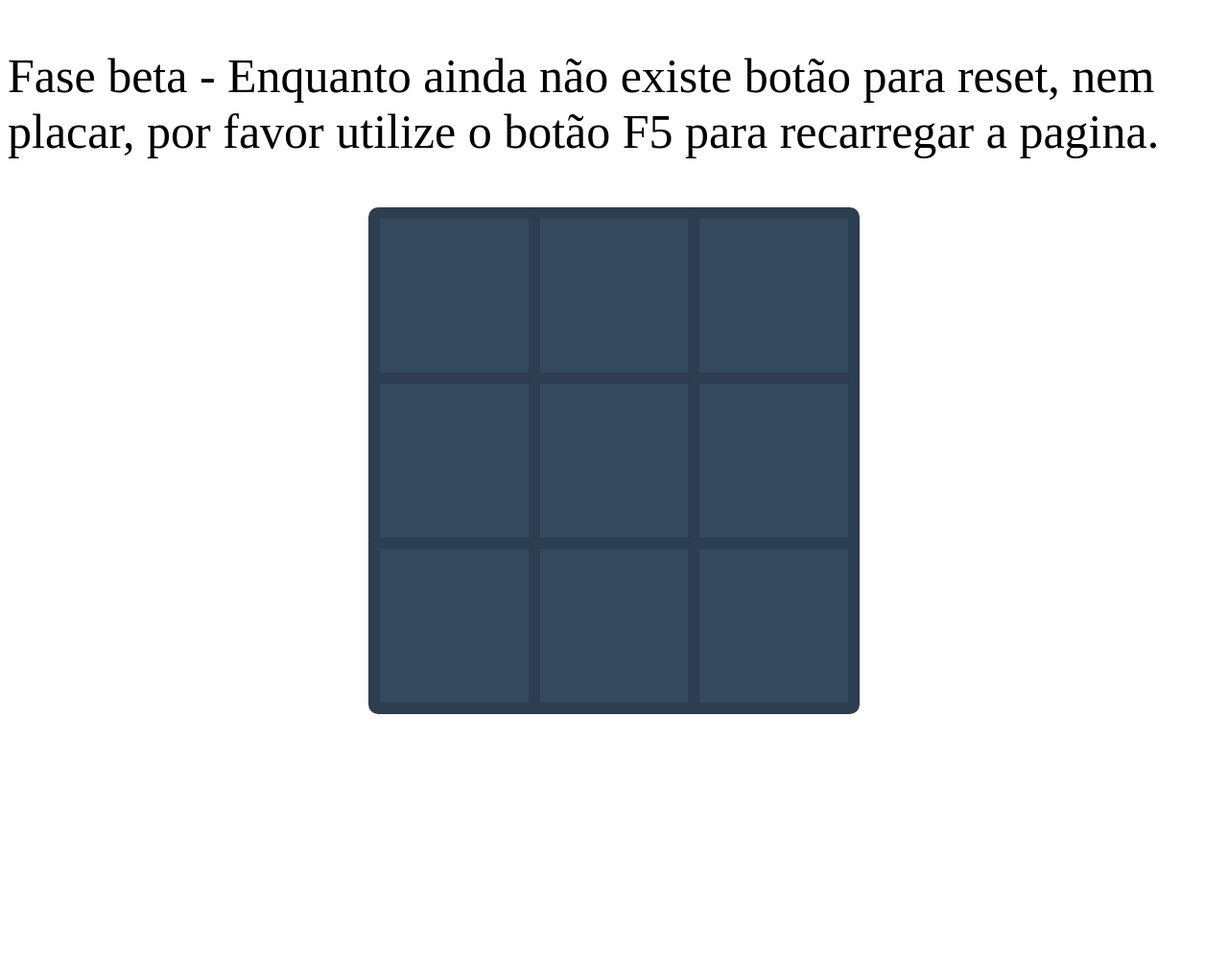
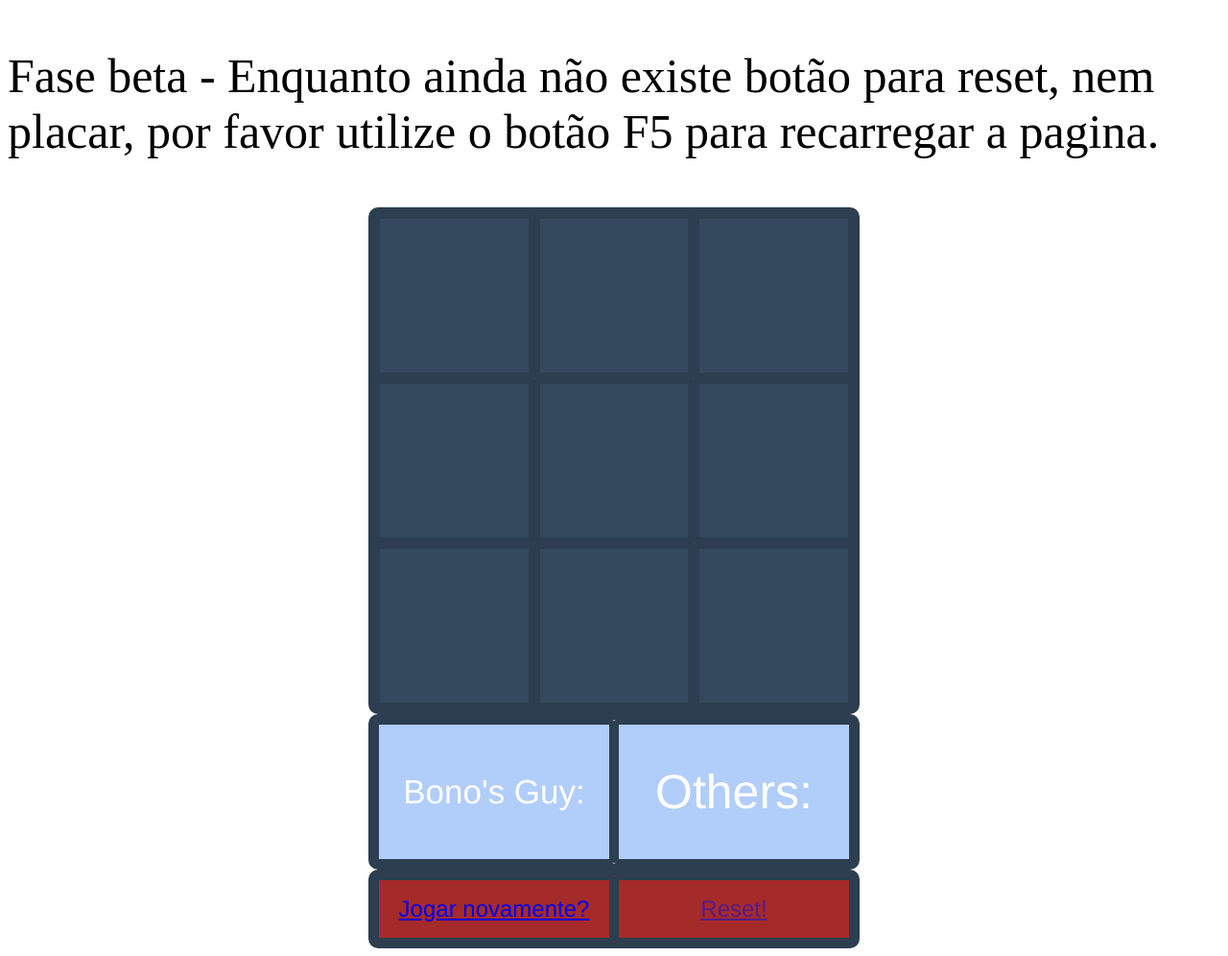
Before and after one commit to giovannicurcuruto/Bono_tictactoe, a plain HTML site: page src/tic_tac_bono.html in a window 1280 px wide. Shown: the whole page at 96% size. Before the commit the page ends 800 px from the top, so only its background shows below. Drawn offline with Linux system fonts and the light colour scheme.

Commit message:
feat(interface of tictac): Implementing the reset, placar, but not working yet the continuos gamming.

```diff
--- a/src/js/bone_game.js
+++ b/src/js/bone_game.js
@@ -7,7 +7,8 @@ const bono_game = {
             this.indice_turno = (this.indice_turno === 0 ? 1 : 0);
         }
     },
-
+    win_x: 0,
+    win_0: 0,
     elemento_container: null,
     gameover: false,
     seqVencedora: [
@@ -51,7 +52,9 @@ const bono_game = {
 
     game_is_over: function () {
         this.gameover = true;
-        console.log('Game over bitch - You Win');
+        console.log('Game over');
+        this.pontua_jogo();
+
     },
 
     start: function () {
@@ -60,6 +63,20 @@ const bono_game = {
         this.gameover = false;
 
     },
+
+
+
+    jogo_continuo: function () {
+
+
+
+    },
+
+
+    reset: function (){
+        document.getElementById(btn-reset).innerHTML = start();
+    },
+
 
     verifica_seqVencedora: function (simbolo) {
         for (i in this.seqVencedora) {
@@ -73,10 +90,33 @@ const bono_game = {
             }
         }
         if(!this.tabuleiro.includes('')){
-            console.log('Você perdeu');
+            alert('Velha, favor tentar novamente.');
+
         }
 
     },
+
+    pontua_jogo: function (x,y){
+        let value1;
+        win_0 = x;
+        win_x = y;
+        let value2;
+        if(this.simbolos.indice_turno === 0){
+            win_0 = win_0 + 1;
+            //console.log('BonoGuy: ' + this.win_0);
+            document.getElementById("interator-x").innerHTML = win_0;
+            //value1.innerHTML = this.win_0;
+            return win_0,win_x;
+        } else{
+            win_x = win_x + 1;
+            document.getElementById("interator-y").innerHTML = win_x;
+            return win_0,win_x;
+            //console.log('Others: ' +this.win_x );
+            //value2.innerHTML = this.win_x;
+        }
+    },
+
+
 
     escrever_tela: function () {
         let conteudo = '';
--- a/src/style.css
+++ b/src/style.css
@@ -1,6 +1,7 @@
 :root{
     --bg-main-color: #34495e;
     --bg-words-color: #fff;
+    --bg-results-main-color: #b1cdfa;
 }
 
 .game {
@@ -27,6 +28,64 @@
     align-items: center;
 }
 
+.restart-btn{
+    width: 31.25rem;
+    height: 70px;
+    margin: 0 auto;
+    border: 0.375rem solid #2c3e50;
+    border-radius: 0.625rem;
+    background-color: brown;
+    display: grid;
+    grid-template-columns: 1fr 1fr;
+
+}
+
+.restart, .again-btn{
+    font-family: helvetica;
+    border: 0.3125rem solid #2c3e50;
+    border-radius: 0.125rem;
+    display: flex;
+    justify-content: center;
+    align-items: center;
+    font-size: 1.5rem;
+    color: white;
+}
+
+
+.results {
+    width: 31.25rem;
+    height: 9.375rem;
+    margin: 0 auto;
+    background-color: var(--bg-results-main-color);
+    color: var(--bg-words-color);
+    border: 0.375rem solid #2c3e50;
+    border-radius: 0.625rem;
+    display: grid;
+    grid-template-columns: 1fr 1fr;
+
+}
+
+.results-x,
+.results-y {
+    font-family: helvetica;
+    border: 0.3125rem solid #2c3e50;
+    border-radius: 0.125rem;
+    display: flex;
+    justify-content: center;
+    align-items: center;
+}
+
+
+.results-y{
+    font-size: 3.125rem;
+}
+
+.results-x{
+    font-size: 2.1875rem;
+}
+
+
+/* main page  */
 .bono_games_title{
     font-weight: 900;
     font-size: 8rem;
--- a/src/tic_tac_bono.html
+++ b/src/tic_tac_bono.html
@@ -1,20 +1,34 @@
 <!DOCTYPE html>
 <html lang="en">
+
 <head>
     <meta charset="UTF-8">
     <meta name="viewport" content="width=device-width, initial-scale=1.0">
     <title>TIC TAC Tolo - bono style</title>
     <link rel="stylesheet" href="style.css">
 </head>
+
 <body>
 
-    <p class="bono_warning">Fase beta - Enquanto ainda não existe botão para reset, nem placar, por favor utilize o botão F5 para recarregar a pagina. </p>
+    <p class="bono_warning">Fase beta - Enquanto ainda não existe botão para reset, nem placar, por favor utilize o
+        botão F5 para recarregar a pagina. </p>
     <div class="game"></div>
 
+    <div class="results">
+        <div class="results-x">Bono's Guy: <span id="interator-x"></span></div>
+        <div class="results-y">Others: <span id="interator-y"></span></div>
+    </div>
+
+    <div class="restart-btn">
+        <div class="again-btn"><a id="btn-again" href="
+            "> Jogar novamente?</a></div>
+        <div class="restart"><a href="" id="btn-reset"> Reset!</a> </div>
+    </div>
 
     <script src="js/bone_game.js"></script>
     <script src="js/start.js"></script>
 
 
 </body>
+
 </html>
```
